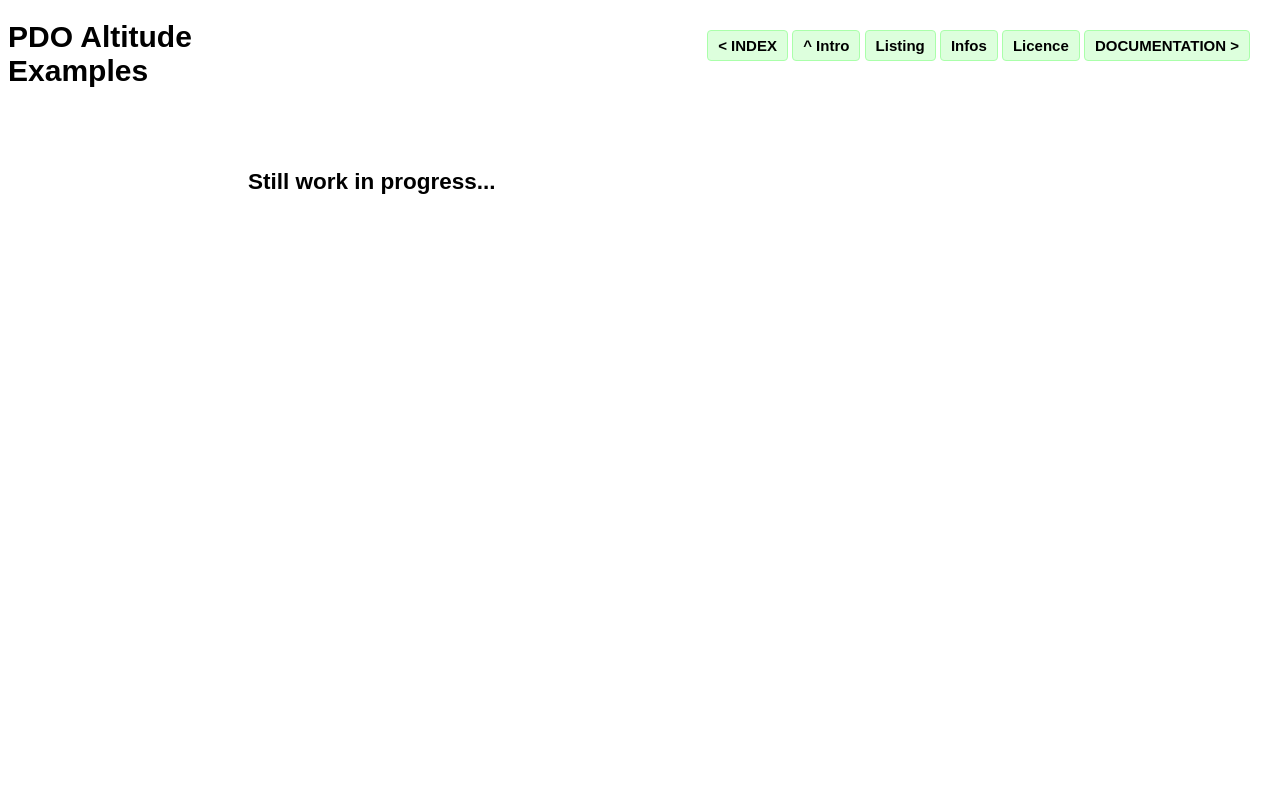
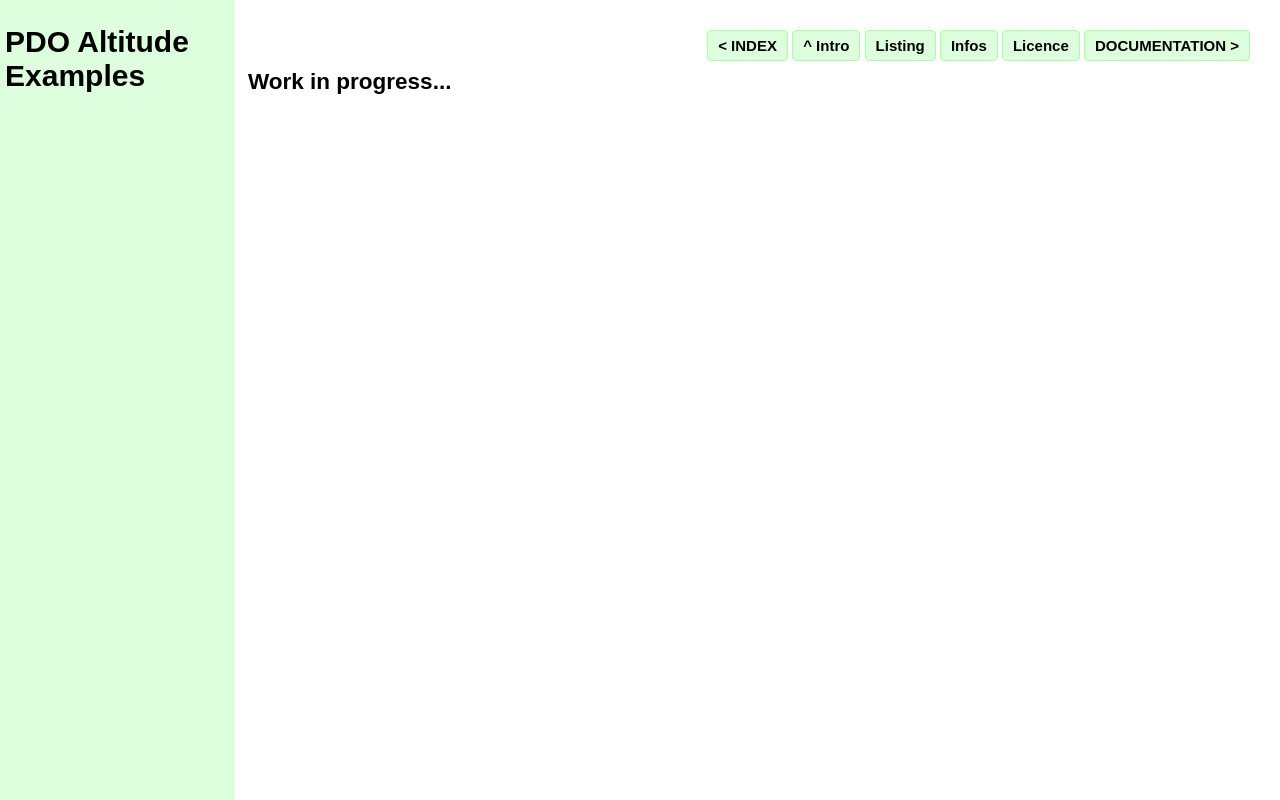
Before and after one commit to polosson/pdo-altitude-framework, a PHP site: page /examples/en/index.php in a window 1280 px wide. Run offline with PHP 8.4, Linux system fonts and the light colour scheme.

Commit message:
Examples: index menu div

```diff
--- a/examples/en/index.php
+++ b/examples/en/index.php
@@ -36,12 +36,12 @@
 			<li><a href="../../doc/en/index.php">DOCUMENTATION ></a></li>
 		</ul>
 	</header>
-	<div class="fix-left">
+	<div class="menu-left">
 		<h1>PDO Altitude<br />Examples</h1>
 	</div>
 	<div class="content">
 		<section>
-			<h2>Still work in progress...</h2>
+			<h2>Work in progress...</h2>
 		</section>
 	</div>
 </body>
--- a/examples/fr/index.php
+++ b/examples/fr/index.php
@@ -36,7 +36,7 @@
 			<li><a href="../../doc/fr/index.php">DOCUMENTATION ></a></li>
 		</ul>
 	</header>
-	<div class="fix-left">
+	<div class="menu-left">
 		<h1>PDO Altitude<br />Exemples</h1>
 	</div>
 	<div class="content">
```
